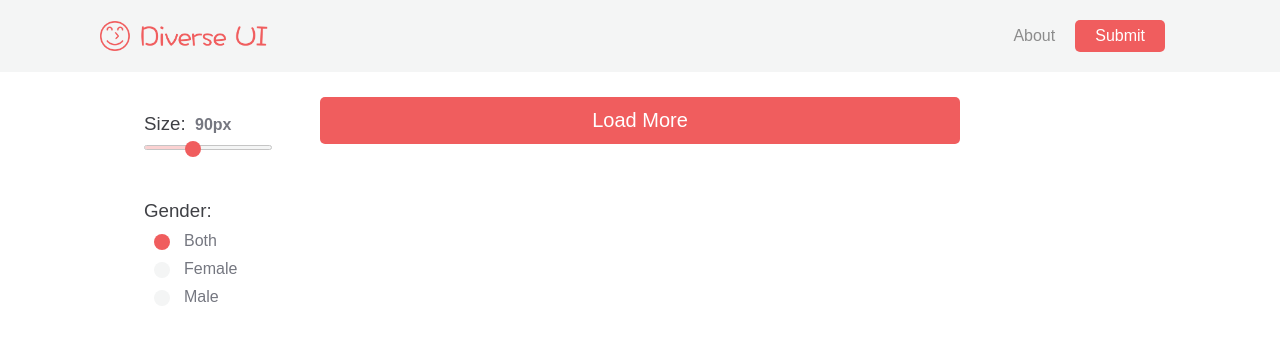
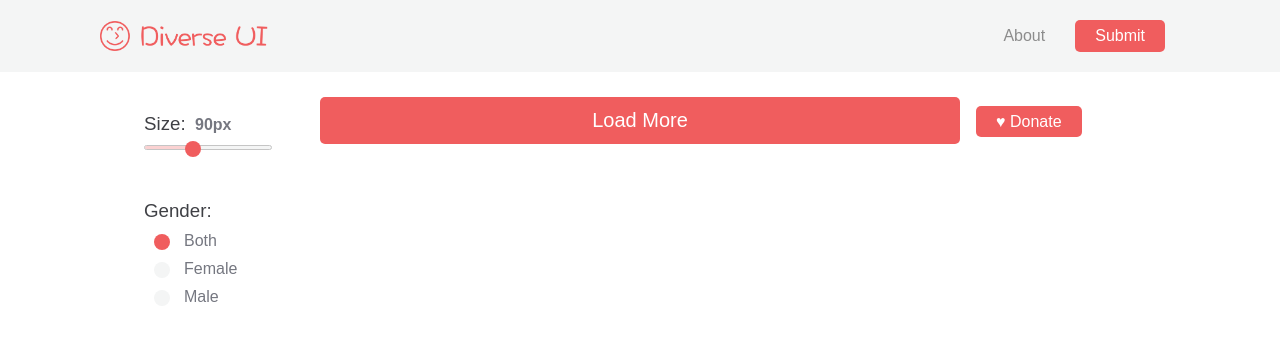
Before and after one commit to rkay-code/diverseui, a Flask app: template templates/index.html in a window 1280 px wide. Shown: the top 341 px of the page. Run offline with Flask 2, Linux system fonts and the light colour scheme; the template is opened without the code that fills it, so the values that code supplies are empty; some libraries are stand-ins or nearby versions.

Commit message:
add donate button, change image styling

```diff
--- a/static/styles/styles.css
+++ b/static/styles/styles.css
@@ -46,11 +46,17 @@ header {
       color: #8C8C8C;
       text-decoration: none; }
     header .header-section .button {
-      background: #F05D5E;
-      color: #fff;
-      padding: 7px 20px;
-      border-radius: 5px;
-      margin-left: 5px; }
+      color: #fff; }
+
+.button {
+  background: #F05D5E;
+  color: #fff;
+  padding: 7px 20px;
+  border-radius: 5px;
+  text-decoration: none;
+  flex-grow: 1;
+  align-items: center;
+  text-align: center; }
 
 .site-body {
   display: flex;
@@ -153,11 +159,17 @@ header {
 
 /* images styles */
 #images {
-  margin: 0 -10px; }
+  margin: 0 -10px;
+  width: 100%;
+  display: flex;
+  flex-direction: row;
+  flex-wrap: wrap;
+  align-content: flex-start; }
   #images img {
-    display: inline-block;
-    margin: 10px;
-    box-shadow: 0px 1px 1px #ccc; }
+    box-shadow: 0px 1px 1px #ccc;
+    flex-basis: auto;
+    align-self: flex-start;
+    margin: 8px; }
 
 @media (min-width: 768px) {
   .site-body {
--- a/static/styles/styles.scss
+++ b/static/styles/styles.scss
@@ -55,15 +55,21 @@ header {
       margin: 0 15px;
       color: #8C8C8C;
       text-decoration: none;
-    }
-    .button {
-      background: $accent;
-      color: #fff;
-      padding: 7px 20px;
-      border-radius: 5px;
-      margin-left: 5px;
-    }
   }
+  .button {
+    color: #fff;
+  }
+}
+}
+.button {
+  background: #F05D5E;
+  color: #fff;
+  padding: 7px 20px;
+  border-radius: 5px;
+  text-decoration: none;
+  flex-grow: 1;
+  align-items: center;
+  text-align: center;
 }
 .site-body {
   display: flex;
@@ -179,10 +185,16 @@ header {
 /* images styles */
 #images {
   margin: 0 -10px;
+  width: 100%;
+  display: flex;
+  flex-direction: row;
+  flex-wrap: wrap;
+  align-content: flex-start;
   img {
-    display: inline-block;
-    margin: 10px;
     box-shadow: 0px 1px 1px #ccc;
+    flex-basis: auto;
+    align-self: flex-start;
+    margin: 8px;
   }
 }
 @media (min-width: 768px) {
--- a/templates/index.html
+++ b/templates/index.html
@@ -92,6 +92,7 @@
     </nav>
     <aside class="ads">
       <div>
+        <a href="https://www.paypal.me/reneepadgham/2" target="_blank" class="button">&hearts; Donate</a>
       </div>
     </aside>
   </div>
```
